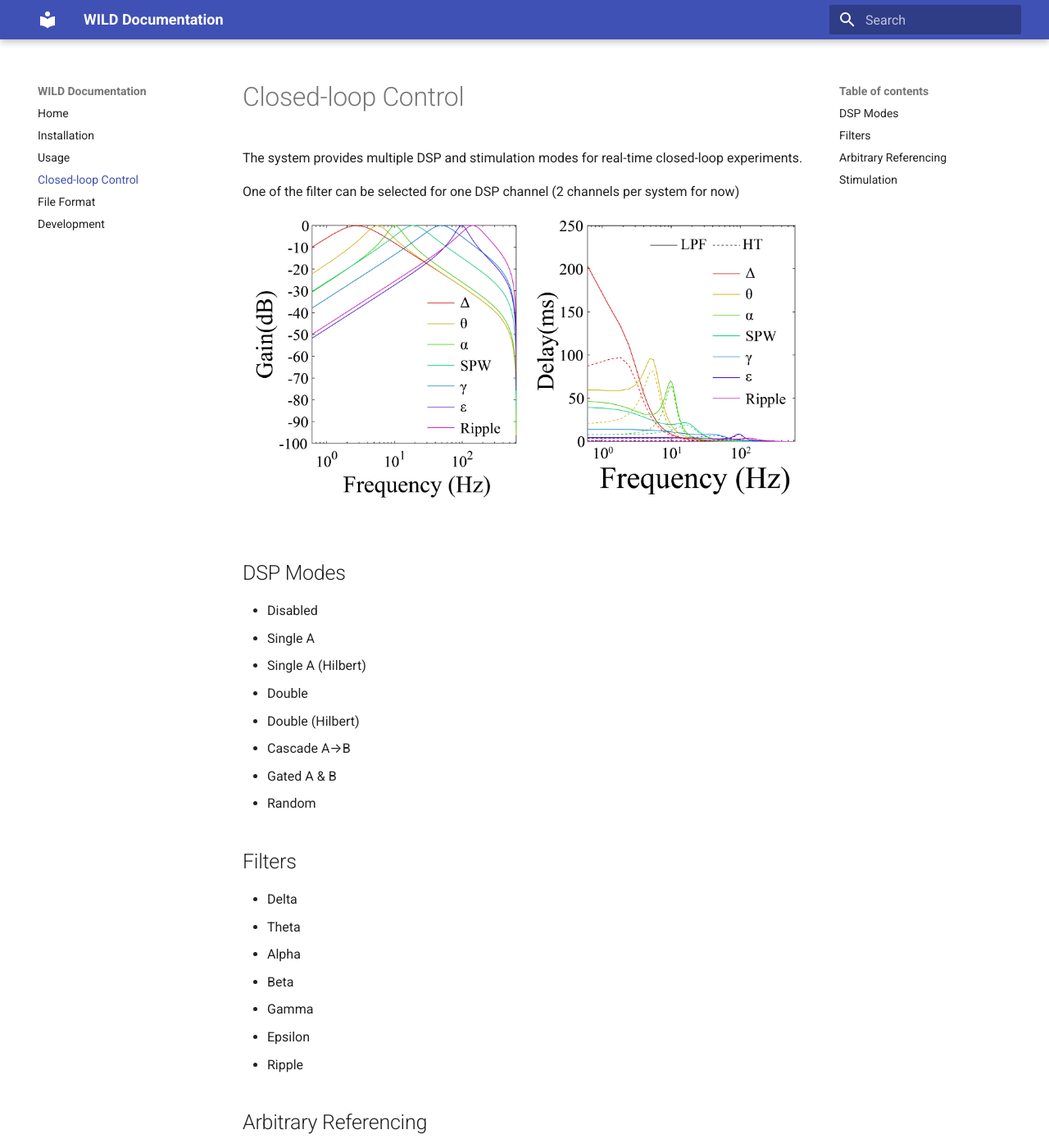
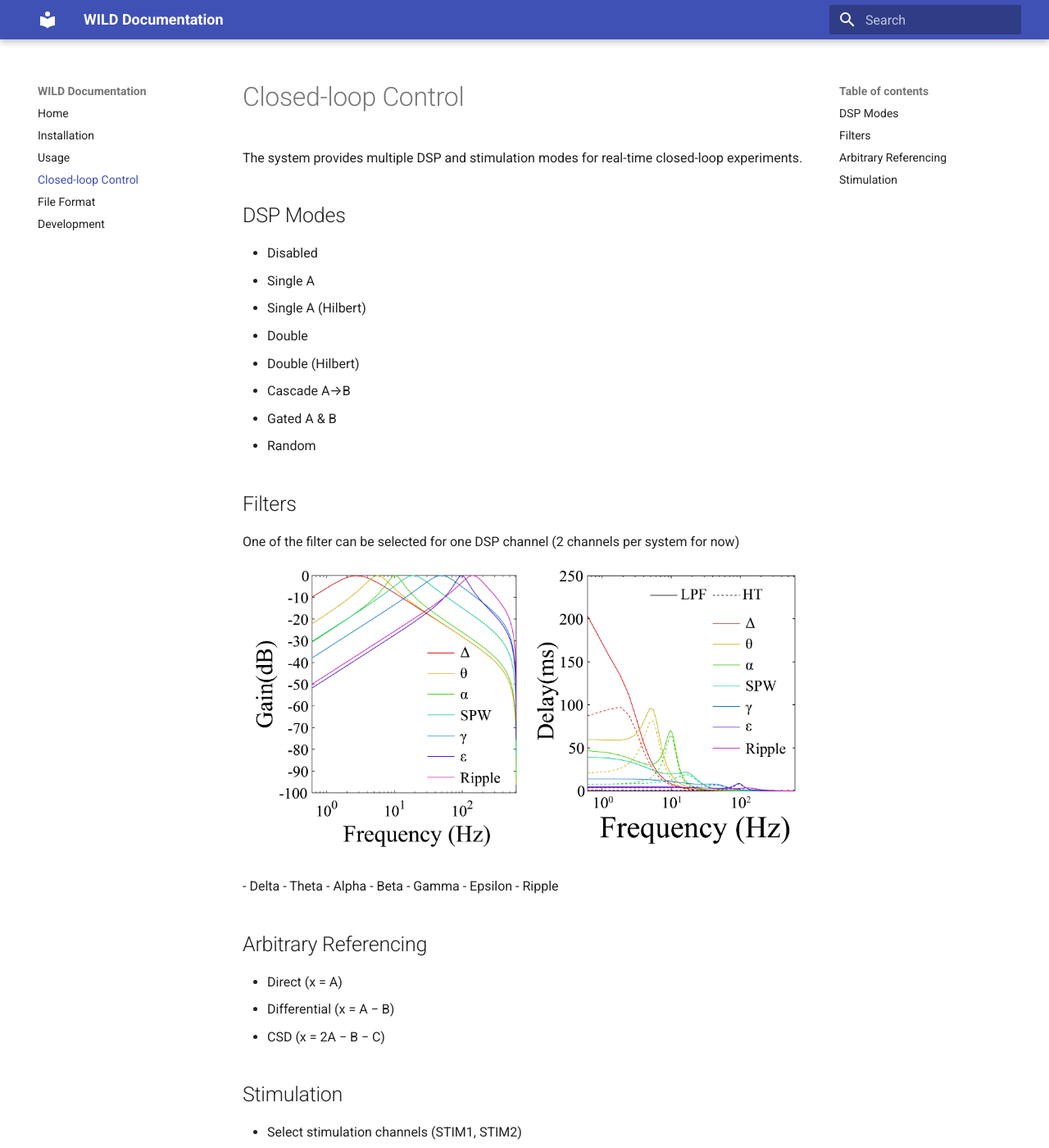
Before and after one commit to alowet/Neurologger, an MkDocs documentation site: the page built from docs/closed-loop.md, in a window 1280 px wide and 1400 px high. Shown: the whole window at 82% size. Built offline with MkDocs 1.6.1 and Material for MkDocs 9.7.7, drawn with Linux system fonts in a browser that asks for light colours.

Commit message:
Update closed-loop.md

```diff
--- a/docs/closed-loop.md
+++ b/docs/closed-loop.md
@@ -2,9 +2,6 @@
 # Closed-loop Control
 
 The system provides multiple DSP and stimulation modes for real-time closed-loop experiments.
-
-One of the filter can be selected for one DSP channel (2 channels per system for now)
-![CLOSED-LOOP Filters](images/WIrelessEphys_Github_3_filterParams.jpg)
 
 ## DSP Modes
 - Disabled
@@ -17,6 +14,8 @@ One of the filter can be selected for one DSP channel (2 channels per system for
 - Random
 
 ## Filters
+One of the filter can be selected for one DSP channel (2 channels per system for now)
+![CLOSED-LOOP Filters](images/WIrelessEphys_Github_3_filterParams.jpg)
 - Delta
 - Theta
 - Alpha
```
